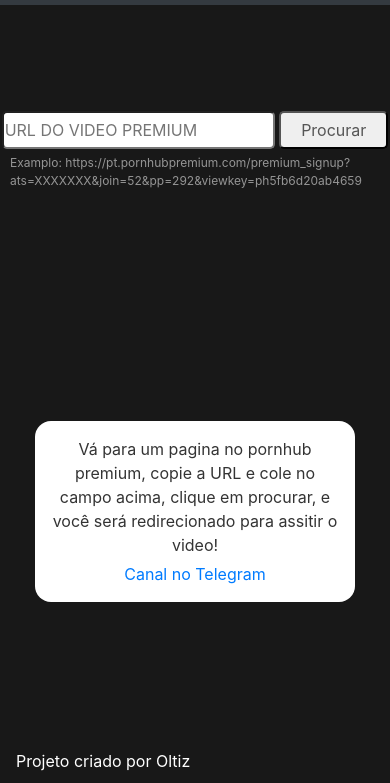
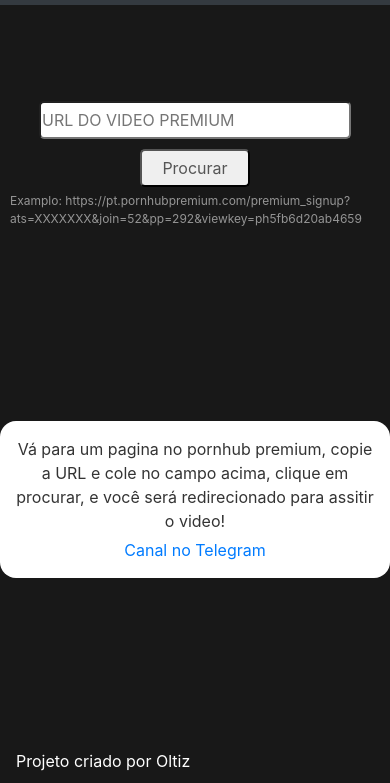
Before and after one commit to hadeschan1985/pornhub-ext, a plain HTML site: page index.html in a window 390 px wide. Shown: the part 61-844 px from the top of the page. Drawn offline with nearby package versions, Linux system fonts and the light colour scheme.

Commit message:
Update style.css

```diff
--- a/asset/style.css
+++ b/asset/style.css
@@ -11,7 +11,8 @@
 	color: white !important;
 	font-size: large;
 	background-color: rgba(0, 0, 0, 0.904) !important;
-    font-family: Arial, sans-serif;
+	font-family: Arial, sans-serif;
+	font-size: 12pt;
 }
 
 video {
@@ -60,7 +61,7 @@
 .form-center .input-url {
 	width: 35em;
 	padding: 5px 5px;
-	border-radius: 5px;
+	border-radius: 8px;
 }
 
 .form-center .button-url{
@@ -94,7 +95,7 @@
 }
 
 .pop-text {
-	width: 20em;
+	width: 25em;
 	background-color: white;
 	padding: 1em;
 	border-radius: 1em;
@@ -103,6 +104,6 @@
 @media (max-width: 768px) {
 	.form-center { height: 10em; min-width: 10em; text-align: center; }
 	.form-center .button-url { padding: 5px 20px; margin-top: 10px; border-radius: 5px; color:rgba(0, 0, 0, 0.644); }
-	.form-center .input-url { width: 70%; padding: 5px 1px; border-radius: 5px; }
+	.form-center .input-url { width: 80%; padding: 5px 1px; border-radius: 5px; }
 	.form-center .label-url { font-size: 9pt; left: 10px; text-align: left; color: rgba(255, 255, 255, 0.541); position: relative; margin-top: 5px; }
  }
```
